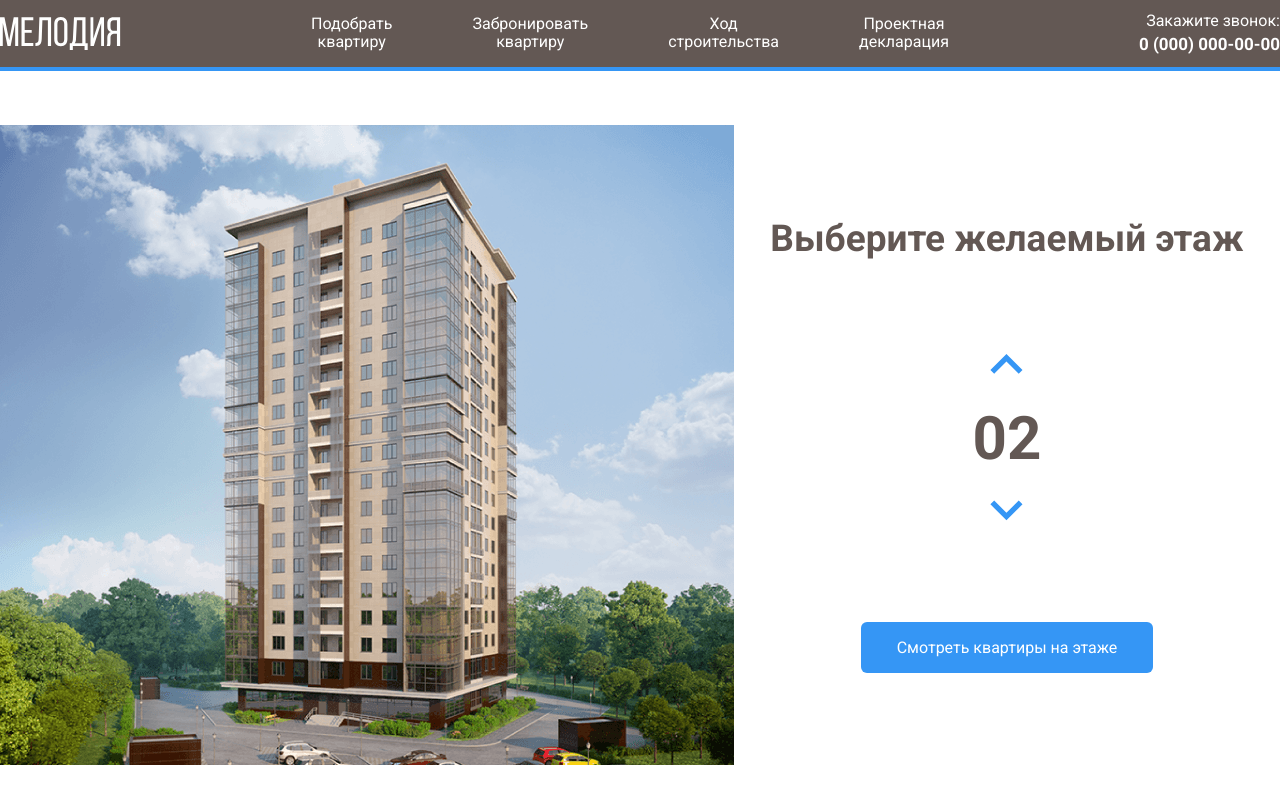
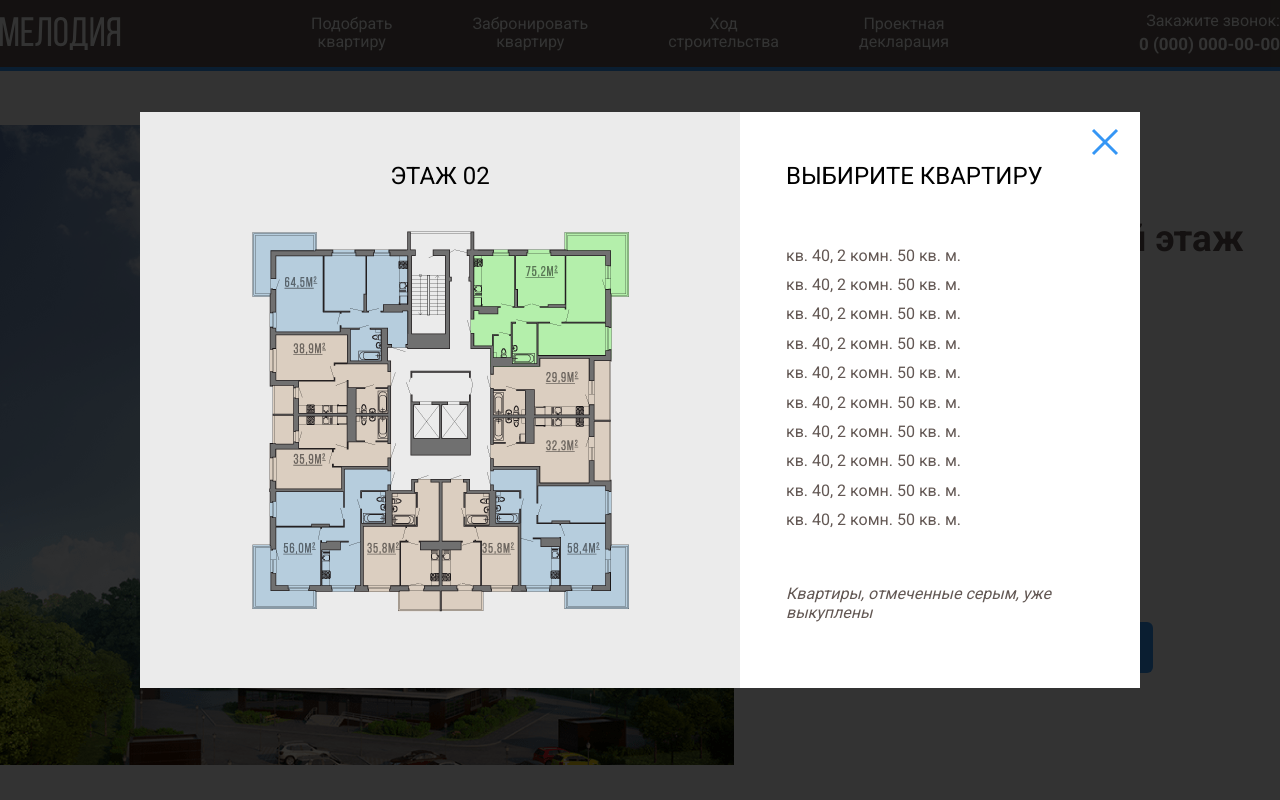
Before and after one commit to alexey-troyan/melody, a plain HTML site: page index.html in a window 1280 px wide. Both pictures are taken after a click on the button "Смотреть квартиры на этаже". Drawn offline with nearby package versions, Linux system fonts and the light colour scheme.

Commit message:
Add files via upload

```diff
--- a/css/style.css
+++ b/css/style.css
@@ -97,7 +97,7 @@ path.current-floor {
   line-height: 37px;
   color: #635854;
 }
-.counter {
+.floor-counter {
   font-weight: bold;
   font-size: 60px;
   line-height: 120px;
@@ -113,5 +113,108 @@ path.current-floor {
   line-height: 19px;
   text-align: center;
   color: #FFFFFF;
+  cursor: pointer;
+}
+.modal {
+  position: fixed;
+  left: 0;
+  top: 0;
+  width: 100%;
+  height: 100%;
+  background-color: rgba(0, 0, 0, 0.8);
+  display: flex;
+  justify-content: center;
+  align-items: center;
+  opacity: 0;
+  transform: scale(0);
+  transition: opacity 0.2s;
+}
+.is-open {
+  opacity: 1;
+  transform: scale(1);
+}
+.modal-dialog {
+  position: relative;
+  max-width: 1000px;
+  min-height: 565px;
+  background-color: #ffffff;
+  flex-grow: 1;
+  display: flex;
+  transform: translateY(-10%);
+  transition: transform 0.2s, opacity 0.2s;
+  transition-delay: 0.2s;
+  opacity: 0;
+}
 
+.is-open > .modal-dialog {
+  opacity: 1;
+  transform: translateY(0);
 }
+
+.modal-image {
+  width: 60%;
+  background-color: #EBEBEB;
+  text-align: center;
+  padding: 50px;
+}
+
+.flats path {
+  opacity: 0;
+  cursor: pointer;
+}
+.flats path:hover {
+  opacity: 1;
+}
+
+.modal-title {
+  font-style: normal;
+  font-weight: normal;
+  font-size: 24px;
+  line-height: 29px;
+  color: #000000;
+  margin-top: 0;
+  margin-bottom: 25px;
+  text-transform: uppercase;
+}
+.modal-info {
+  padding: 50px 46px;
+  width: 40%;
+}
+.flat-list {
+  margin: 0;
+  padding: 0;
+  list-style: none;
+  margin-top: 55px;
+  margin-bottom: 55px;
+}
+.flat-item {
+  margin-bottom: 10px;
+}
+.flat-link {
+  text-decoration: none;
+  font-family: 'Roboto';
+  font-style: normal;
+  font-weight: normal;
+  font-size: 16px;
+  line-height: 19px;
+  color: #635854;
+}
+.flat-link:hover {
+  text-decoration-line: underline;
+  color: #3596F5;
+}
+.modal-alert {
+  font-style: italic;
+  font-weight: normal;
+  font-size: 16px;
+  line-height: 19px;
+  color: #635854;
+}
+.modal-close-button {
+  position: absolute;
+  right: 15px;
+  top: 15px;
+  border: none;
+  background: #ffffff;
+  cursor: pointer;
+}
--- a/index.html
+++ b/index.html
@@ -208,7 +208,7 @@
               class="counter-arrow counter-arrow-up"
             />
           </button>
-          <span class="counter">02</span>
+          <span class="floor-counter counter">02</span>
           <button class="counter-button counter-down">
             <img
               src="img/down.svg"
@@ -218,11 +218,80 @@
           </button>
         </div>
 
-        <button class="button button-ptimary">
+        <button class="button button-ptimary view-flats">
           Смотреть квартиры на этаже
         </button>
       </div>
     </main>
+
+    <div class="modal">
+      <div class="modal-dialog">
+        <button class="modal-close-button">
+          <svg width="28" height="28" viewBox="0 0 28 28" fill="none" xmlns="http://www.w3.org/2000/svg">
+            <path d="M2 2L26 26" stroke="#3596F5" stroke-width="3"/>
+            <path d="M26 2L2 26" stroke="#3596F5" stroke-width="3"/>
+            </svg>
+        </button>
+        <div class="modal-image">
+          <h3 class="modal-title">Этаж <span class="modal-counter counter">02</span></h3>
+          <svg class="flats" width="433" height="408" viewBox="0 0 433 408" fill="none" xmlns="http://www.w3.org/2000/svg" xmlns:xlink="http://www.w3.org/1999/xlink">
+
+            <image id="image0" width="433" height="408" xlink:href="img/Floor.png"/>
+
+            <path d="M388 81V141H314V148H267.5V131H247V32.5H338.5V16H405V81H388Z" fill="#3595F6" fill-opacity="0.75"/>
+            <path d="M314 148.5H268V200H367.5V205H387.5V141H314V148.5Z" fill="#3595F6" fill-opacity="0.75"/>
+            <path d="M314.192 252.662H268V200H367.916V204.602H388V268H314.192V252.662Z" fill="#3595F6" fill-opacity="0.75"/>
+            <path d="M314 253H268.5V309H295.5V376H340V393H405V328.5H388V268.5H314V253Z" fill="#3595F6" fill-opacity="0.75"/>
+            <path d="M218 394.5V264H247.5V273.5H267.5V310.5H294.5V375H259.5V394.5H218Z" fill="#3595F6" fill-opacity="0.75"/>
+            <path d="M217 394.5V264H187.5V273.5H167.5V310.5H140.5V375H175.5V394.5H217Z" fill="#3595F6" fill-opacity="0.75"/>
+            <path d="M121 252H166.5V309H139.5V376H95V393H30V328.5H47V273.5H121V252Z" fill="#3595F6" fill-opacity="0.75"/>
+            <path d="M119.5 273.5H46V198H167V250.822H119.5V273.5Z" fill="#3595F6" fill-opacity="0.75"/>
+            <path d="M124.729 116H46V198H167V145.178H124.729V116Z" fill="#3595F6" fill-opacity="0.75"/>
+            <path d="M46.5 81V115.5H125V144.5H164V131H184.5V32.5H93V16H28V81H46.5Z" fill="#3595F6" fill-opacity="0.75"/>
+
+            </svg>
+
+        </div>
+
+        <div class="modal-info">
+          <h3 class="modal-title">Выбирите квартиру</h3>
+          <ul class="flat-list">
+            <li class="flat-item">
+              <a href="" class="flat-link">кв. 40, 2 комн. 50 кв. м.</a>
+            </li>
+            <li class="flat-item">
+              <a href="" class="flat-link">кв. 40, 2 комн. 50 кв. м.</a>
+            </li>
+            <li class="flat-item">
+              <a href="" class="flat-link">кв. 40, 2 комн. 50 кв. м.</a>
+            </li>
+            <li class="flat-item">
+              <a href="" class="flat-link">кв. 40, 2 комн. 50 кв. м.</a>
+            </li>
+            <li class="flat-item">
+              <a href="" class="flat-link">кв. 40, 2 комн. 50 кв. м.</a>
+            </li>
+            <li class="flat-item">
+              <a href="" class="flat-link">кв. 40, 2 комн. 50 кв. м.</a>
+            </li>
+            <li class="flat-item">
+              <a href="" class="flat-link">кв. 40, 2 комн. 50 кв. м.</a>
+            </li>
+            <li class="flat-item">
+              <a href="" class="flat-link">кв. 40, 2 комн. 50 кв. м.</a>
+            </li>
+            <li class="flat-item">
+              <a href="" class="flat-link">кв. 40, 2 комн. 50 кв. м.</a>
+            </li>
+            <li class="flat-item">
+              <a href="" class="flat-link">кв. 40, 2 комн. 50 кв. м.</a>
+            </li>
+          </ul>
+          <p class="modal-alert">Квартиры, отмеченные серым, уже выкуплены</p>
+        </div>
+
+      </div>
+    </div>
 
     <script
       src="https://code.jquery.com/jquery-3.6.0.min.js"
--- a/js/main.js
+++ b/js/main.js
@@ -4,11 +4,23 @@ $(document).ready(function () {
   var floorPath = $('.home-image path');
   var counterUp = $('.counter-up');
   var counterDown = $('.counter-down');
+
+  var modal = $(".modal");
+  var modalCloseButton = $(".modal-close-button");
+
+  var viewFlats = $(".view-flats");
+
   floorPath.on('mouseover', function(){
     floorPath.removeClass('current-floor');
     currentFloor = $(this).attr("data-floor");
     $('.counter').text(currentFloor);
   });
+
+  floorPath.on('click', toggleModal);
+
+  modalCloseButton.on('click', toggleModal);
+
+  viewFlats.on('click', toggleModal);
 
   counterUp.on('click', function(){
     if( currentFloor<18 ) {
@@ -30,4 +42,8 @@ $(document).ready(function () {
     }
   });
 
+  function toggleModal() {
+    modal.toggleClass('is-open');
+  }
+
 });
```
Also changed, not shown: img/Floor.png (added).
